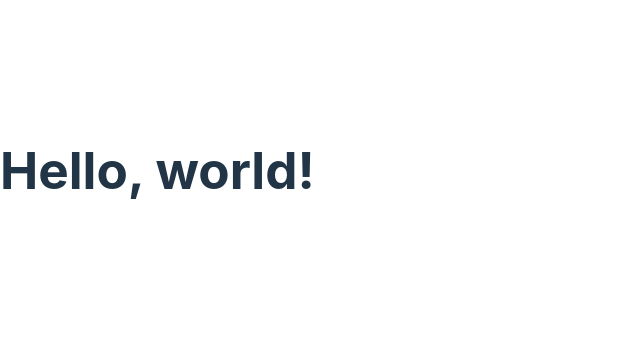
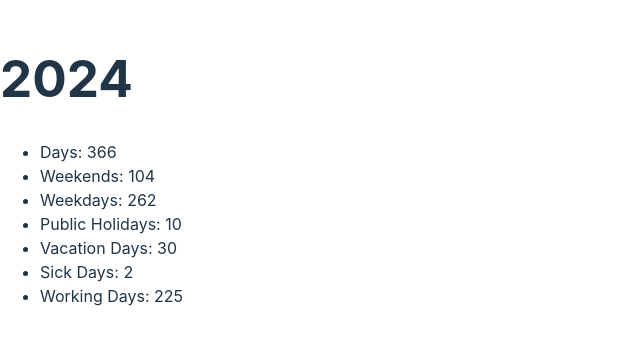
Before and after one commit to marcobiedermann/days-in-a-year, a React (Vite) app: page / in a window 1280 px wide. Shown: the part 230-574 px from the top of the page, without its empty margins (0-640 px from the left). Built offline with nearby package versions, Linux system fonts and the light colour scheme.

Commit message:
feat: Days in year
List different days of the year

```diff
--- a/package.json
+++ b/package.json
@@ -10,8 +10,10 @@
     "preview": "vite preview"
   },
   "dependencies": {
+    "date-fns": "^3.6.0",
     "react": "^18.2.0",
-    "react-dom": "^18.2.0"
+    "react-dom": "^18.2.0",
+    "react-hook-form": "^7.51.5"
   },
   "devDependencies": {
     "@types/react": "^18.2.66",
--- a/src/App.tsx
+++ b/src/App.tsx
@@ -1,7 +1,30 @@
+import { eachWeekendOfYear, getDaysInYear } from "date-fns";
+
 function App() {
+  const year = "2024";
+  const now = new Date(year);
+  const days = getDaysInYear(now);
+  const weekends = eachWeekendOfYear(now).length;
+  const weekdays = days - weekends;
+  const publicHolidays = 10;
+  const publicHolidaysOnWeekdays = 5;
+  const vacationDays = 30;
+  const sickDays = 2;
+  const workingDays =
+    weekdays - publicHolidaysOnWeekdays - vacationDays - sickDays;
+
   return (
     <div>
-      <h1>Hello, world!</h1>
+      <h1>{year}</h1>
+      <ul>
+        <li>Days: {days}</li>
+        <li>Weekends: {weekends}</li>
+        <li>Weekdays: {weekdays}</li>
+        <li>Public Holidays: {publicHolidays}</li>
+        <li>Vacation Days: {vacationDays}</li>
+        <li>Sick Days: {sickDays}</li>
+        <li>Working Days: {workingDays}</li>
+      </ul>
     </div>
   );
 }
```
Also changed, not shown: 1 other file (tests, documents, lock files or other folders).
